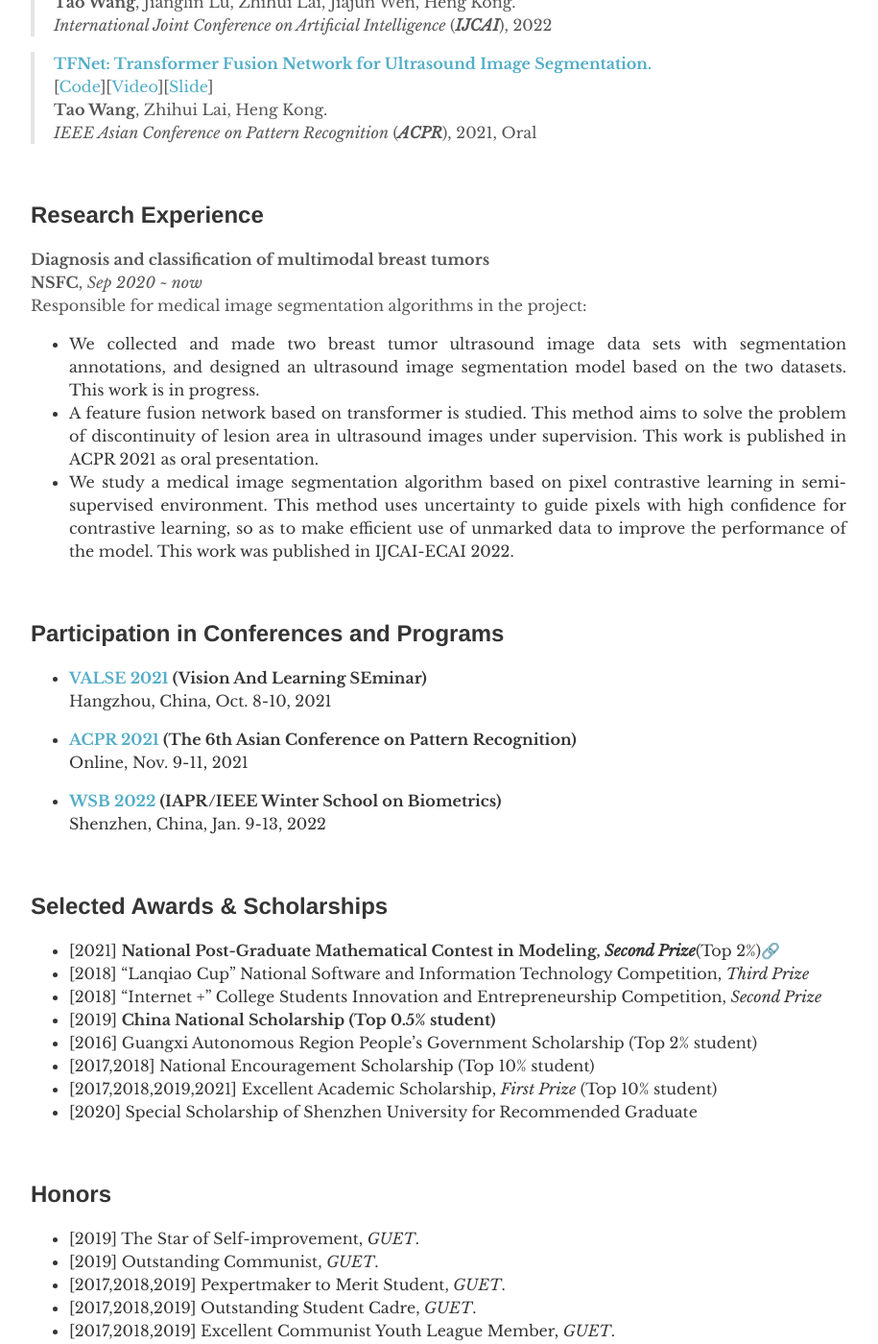
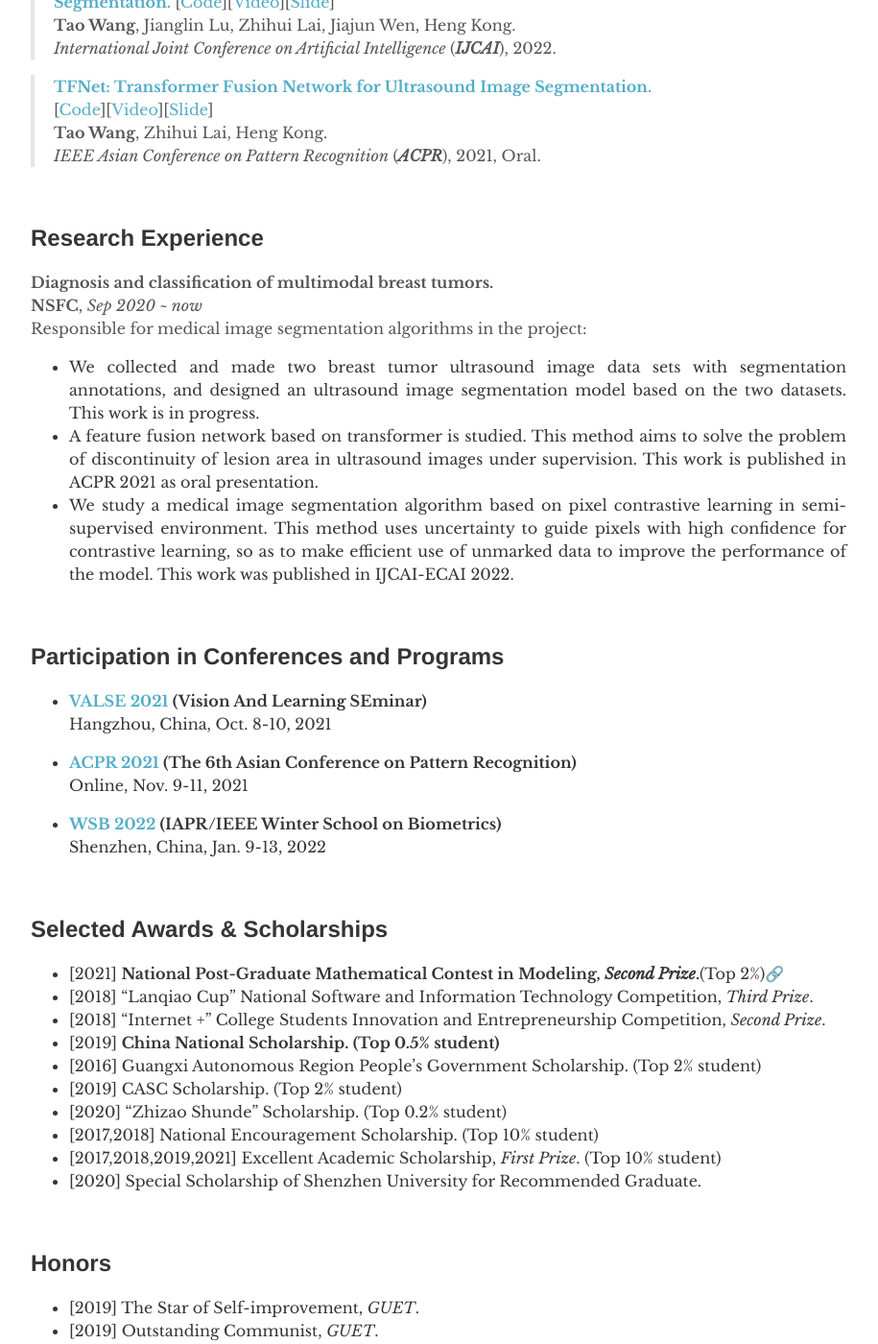
Before and after one commit to taovv/taovv.github.io, a Jekyll site: the page built from index.md, in a window 1280 px wide and 1400 px high, scrolled down 1239 px. Shown: the whole window at 96% size, without its empty margins (183-1098 px from the left). Built offline with Jekyll 4.4.1, drawn with Linux system fonts in a browser that asks for light colours; a script that is not in the unit is left out; some of the changed text lies outside the part shown.

Commit message:
Update index.md

```diff
--- a/index.md
+++ b/index.md
@@ -33,18 +34,18 @@ layout: about
 > <b><a href="https://taovv.github.io/assets/UGPCL.pdf" target="_blank">Uncertainty-Guided Pixel Contrastive Learning for Semi-Supervised Medical Image Segmentation.</a></b>
 > [<a href="https://github.com/taovv/UGPCL" target="_blank">Code</a>][<a href="https://recorder-v3.slideslive.com/?share=66899&s=24d1d62b-b2fa-4ba4-b0a8-08749cf08120" target="_blank">Video</a>][<a href="https://www.aliyundrive.com/s/Xe8uB5kx2mi" target="_blank">Slide</a>]<br>
 > <b>Tao Wang</b>, Jianglin Lu, Zhihui Lai, Jiajun Wen, Heng Kong.<br>
-> <em>International Joint Conference on Artificial Intelligence</em> (<i><b>IJCAI</b></i>), 2022 <br>
+> <em>International Joint Conference on Artificial Intelligence</em> (<i><b>IJCAI</b></i>), 2022. <br>
 
 > <b><a href="https://taovv.github.io/assets/TFNet.pdf" target="_blank">TFNet: Transformer Fusion Network for Ultrasound Image Segmentation.</a></b> <br>
 > [<a href="https://github.com/taovv/TFNet" target="_blank">Code</a>][<a href="https://www.aliyundrive.com/s/oDdMwf4FrEs" target="_blank">Video</a>][<a href="https://www.aliyundrive.com/s/cc6HVyctitS" target="_blank">Slide</a>]<br>
 > <b>Tao Wang</b>, Zhihui Lai, Heng Kong.<br>
-> <em>IEEE Asian Conference on Pattern Recognition</em> (<i><b>ACPR</b></i>), 2021, Oral <br>
+> <em>IEEE Asian Conference on Pattern Recognition</em> (<i><b>ACPR</b></i>), 2021, Oral. <br>
 
 <br>
 
 ## Research Experience
 
-<b>Diagnosis and classification of multimodal breast tumors</b><br>
+<b>Diagnosis and classification of multimodal breast tumors.</b><br>
 <b>NSFC</b>, <em>Sep 2020 ~ now</em><br>
 Responsible for medical image segmentation algorithms in the project:
 - <div style="text-align:justify;text-justify:inter-ideograph">We collected and made two breast tumor ultrasound image data sets with segmentation annotations, and designed an ultrasound image segmentation model based on the two datasets. This work is in progress.</div>
@@ -69,14 +70,16 @@ Responsible for medical image segmentation algorithms in the project:
 
 ## Selected Awards & Scholarships
 
-- [2021] <b>National Post-Graduate Mathematical Contest in Modeling, _Second Prize_</b>(Top 2%)[🔗](https://taovv.github.io/assets/math_model.pdf)
-- [2018] "Lanqiao Cup" National Software and Information Technology Competition, _Third Prize_
-- [2018] "Internet +" College Students Innovation and Entrepreneurship Competition, _Second Prize_
-- [2019] <b>China National Scholarship (Top 0.5% student)</b>
-- [2016] Guangxi Autonomous Region People's Government Scholarship (Top 2% student)
-- [2017,2018] National Encouragement Scholarship (Top 10% student)
-- [2017,2018,2019,2021] Excellent Academic Scholarship, _First Prize_ (Top 10% student)
-- [2020] Special Scholarship of Shenzhen University for Recommended Graduate
+- [2021] <b>National Post-Graduate Mathematical Contest in Modeling, _Second Prize_.</b>(Top 2%)[🔗](https://taovv.github.io/assets/math_model.pdf)
+- [2018] "Lanqiao Cup" National Software and Information Technology Competition, _Third Prize_.
+- [2018] "Internet +" College Students Innovation and Entrepreneurship Competition, _Second Prize_.
+- [2019] <b>China National Scholarship. (Top 0.5% student)</b>
+- [2016] Guangxi Autonomous Region People's Government Scholarship. (Top 2% student)
+- [2019] CASC Scholarship. (Top 2% student)
+- [2020] "Zhizao Shunde" Scholarship. (Top 0.2% student)
+- [2017,2018] National Encouragement Scholarship. (Top 10% student)
+- [2017,2018,2019,2021] Excellent Academic Scholarship, _First Prize_. (Top 10% student)
+- [2020] Special Scholarship of Shenzhen University for Recommended Graduate.
 
 <br>
 
```
Also changed, not shown: other parts of index.md (+3 -2 lines).
